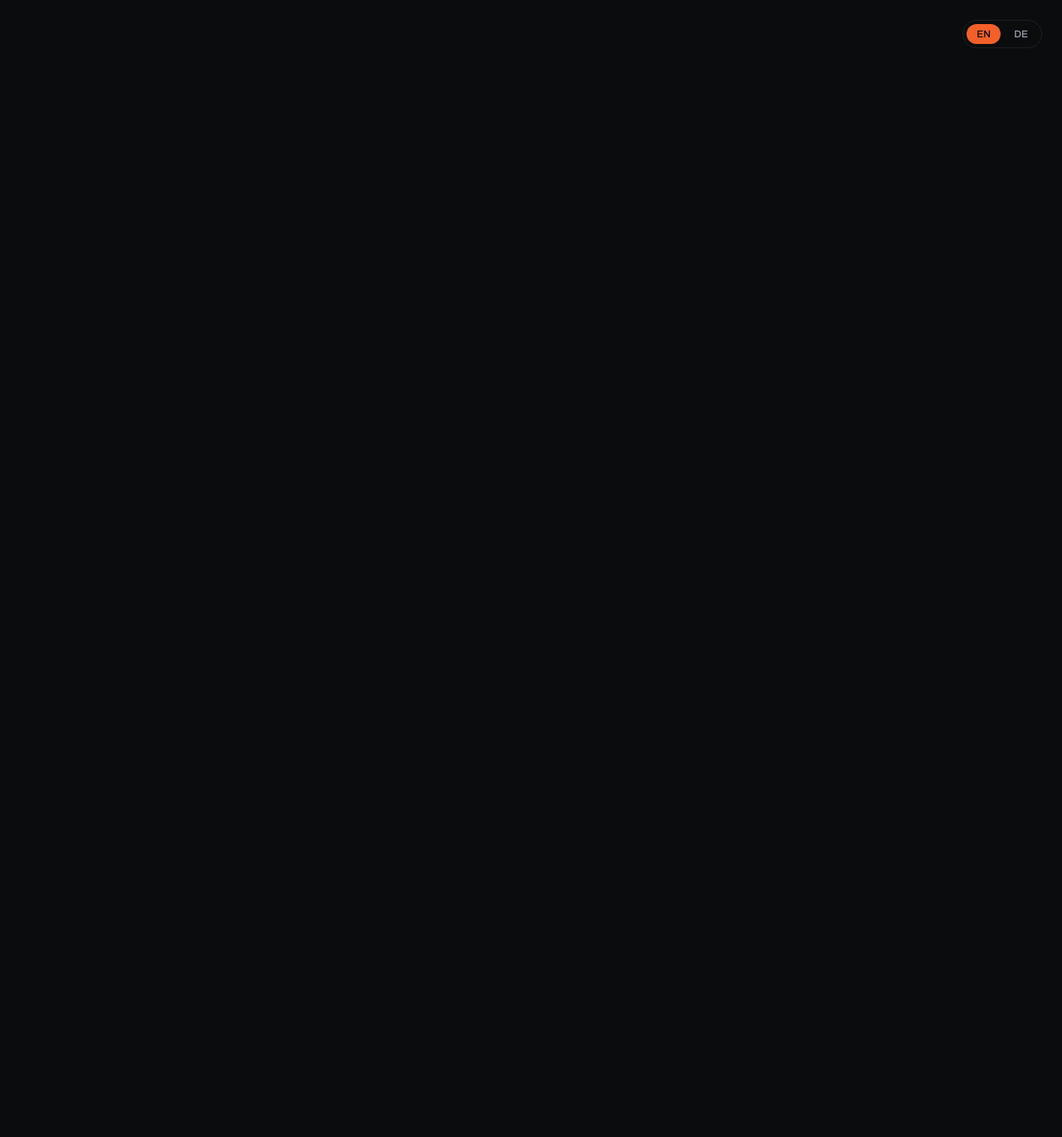
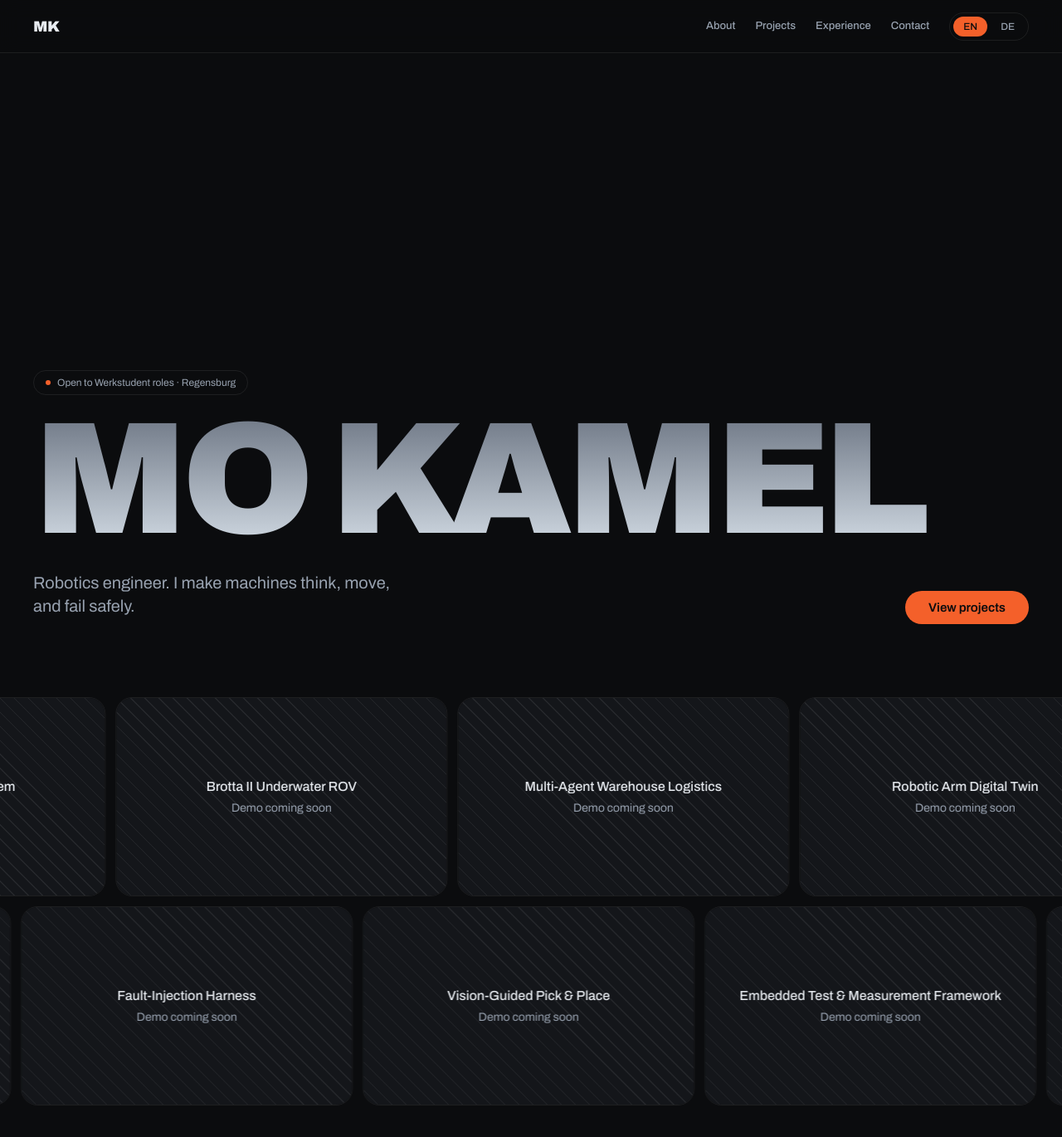
Before and after one commit to MKamel7/MKamel7.github.io, a React (Vite) app: page / in a window 1280 px wide. Shown: the whole page at 83% size. Before the commit the page ends 800 px from the top, so only its background shows below. Built offline with nearby package versions, Linux system fonts and the light colour scheme.

Commit message:
feat: nav, hero, marquee sections

```diff
--- a/src/App.tsx
+++ b/src/App.tsx
@@ -1,11 +1,14 @@
-import { LangToggle, LanguageProvider } from './i18n'
+import { LanguageProvider } from './i18n'
+import { Nav } from './sections/Nav'
+import { Hero } from './sections/Hero'
+import { Marquee } from './sections/Marquee'
 
 function App() {
   return (
     <LanguageProvider>
-      <header className="flex items-center justify-end p-6">
-        <LangToggle />
-      </header>
+      <Nav />
+      <Hero />
+      <Marquee />
       <main>
         <section id="about" />
         <section id="projects" />
--- /dev/null
+++ b/src/sections/Hero.tsx
@@ -0,0 +1,37 @@
+import { FadeIn } from '../components/motion/FadeIn'
+import { useLang } from '../i18n'
+import { content } from '../content'
+
+export function Hero() {
+  const { lang } = useLang()
+  const t = content[lang]
+
+  return (
+    <header className="relative flex min-h-[100dvh] flex-col justify-end px-6 pb-10 md:px-10 md:pb-14">
+      <FadeIn delay={0.1}>
+        <span className="inline-flex items-center gap-2 rounded-full border border-line px-3.5 py-1.5 text-xs text-muted">
+          <span className="h-1.5 w-1.5 rounded-full bg-accent" />
+          {t.hero.chip}
+        </span>
+      </FadeIn>
+      <FadeIn delay={0.2}>
+        <h1 className="display-gradient mt-4 whitespace-nowrap font-black uppercase leading-[0.9] tracking-[-0.04em] text-[clamp(4rem,15vw,13rem)]">
+          {t.hero.headline}
+        </h1>
+      </FadeIn>
+      <div className="mt-6 flex flex-col gap-6 md:flex-row md:items-end md:justify-between">
+        <FadeIn delay={0.35}>
+          <p className="max-w-md text-lg leading-snug text-muted md:text-xl">{t.hero.subline}</p>
+        </FadeIn>
+        <FadeIn delay={0.5}>
+          <a
+            href="#projects"
+            className="rounded-full bg-accent px-7 py-3 text-[15px] font-semibold text-[#0B0C0E] transition hover:bg-accent-soft active:scale-[0.98]"
+          >
+            {t.hero.cta}
+          </a>
+        </FadeIn>
+      </div>
+    </header>
+  )
+}
--- /dev/null
+++ b/src/sections/Marquee.tsx
@@ -0,0 +1,67 @@
+import { useRef } from 'react'
+import { motion, useReducedMotion, useScroll, useTransform } from 'motion/react'
+import { MediaSlot } from '../components/MediaSlot'
+import { projects } from '../data/projects'
+import { useLang } from '../i18n'
+import { content } from '../content'
+
+const row1 = [...projects.slice(0, 4), ...projects.slice(0, 4), ...projects.slice(0, 4)]
+const row2 = [...projects.slice(4), ...projects.slice(4), ...projects.slice(4)]
+
+export function Marquee() {
+  const { lang } = useLang()
+  const t = content[lang]
+  const sectionRef = useRef<HTMLDivElement>(null)
+  const shouldReduceMotion = useReducedMotion()
+
+  const { scrollYProgress } = useScroll({
+    target: sectionRef,
+    offset: ['start end', 'end start'],
+  })
+
+  const row1X = useTransform(scrollYProgress, [0, 1], ['-2%', '-14%'])
+  const row2X = useTransform(scrollYProgress, [0, 1], ['-14%', '-2%'])
+
+  return (
+    <div ref={sectionRef} className="overflow-hidden py-10">
+      <div className="flex flex-col gap-3">
+        <motion.div
+          className="flex w-max gap-3"
+          style={shouldReduceMotion ? undefined : { x: row1X, willChange: 'transform' }}
+        >
+          {row1.map((project, i) => (
+            <div
+              key={`${project.id}-${i}`}
+              className="h-[200px] w-[320px] shrink-0 overflow-hidden rounded-[20px] border border-line md:h-[240px] md:w-[400px]"
+            >
+              <MediaSlot
+                media={project.media}
+                poster={project.poster}
+                title={project.title}
+                label={t.projects.demoSoon}
+              />
+            </div>
+          ))}
+        </motion.div>
+        <motion.div
+          className="flex w-max gap-3"
+          style={shouldReduceMotion ? undefined : { x: row2X, willChange: 'transform' }}
+        >
+          {row2.map((project, i) => (
+            <div
+              key={`${project.id}-${i}`}
+              className="h-[200px] w-[320px] shrink-0 overflow-hidden rounded-[20px] border border-line md:h-[240px] md:w-[400px]"
+            >
+              <MediaSlot
+                media={project.media}
+                poster={project.poster}
+                title={project.title}
+                label={t.projects.demoSoon}
+              />
+            </div>
+          ))}
+        </motion.div>
+      </div>
+    </div>
+  )
+}
--- /dev/null
+++ b/src/sections/Nav.tsx
@@ -0,0 +1,31 @@
+import { FadeIn } from '../components/motion/FadeIn'
+import { LangToggle, useLang } from '../i18n'
+import { content } from '../content'
+
+export function Nav() {
+  const { lang } = useLang()
+  const t = content[lang]
+
+  return (
+    <FadeIn as="nav" y={-12} className="fixed top-0 z-40 flex h-16 w-full items-center justify-between border-b border-line bg-[color:var(--color-bg)]/70 px-6 backdrop-blur-md md:px-10">
+      <span className="text-lg font-black tracking-tight text-ink">MK</span>
+      <div className="flex items-center gap-6">
+        <div className="hidden items-center gap-6 md:flex">
+          <a href="#about" className="text-[13px] font-medium text-muted transition-colors hover:text-ink">
+            {t.nav.about}
+          </a>
+          <a href="#projects" className="text-[13px] font-medium text-muted transition-colors hover:text-ink">
+            {t.nav.projects}
+          </a>
+          <a href="#experience" className="text-[13px] font-medium text-muted transition-colors hover:text-ink">
+            {t.nav.experience}
+          </a>
+          <a href="#contact" className="text-[13px] font-medium text-muted transition-colors hover:text-ink">
+            {t.nav.contact}
+          </a>
+        </div>
+        <LangToggle />
+      </div>
+    </FadeIn>
+  )
+}
```
